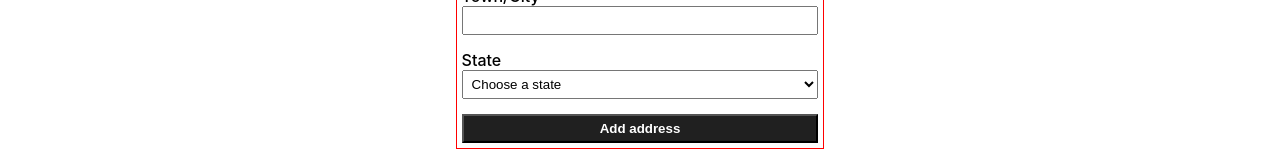
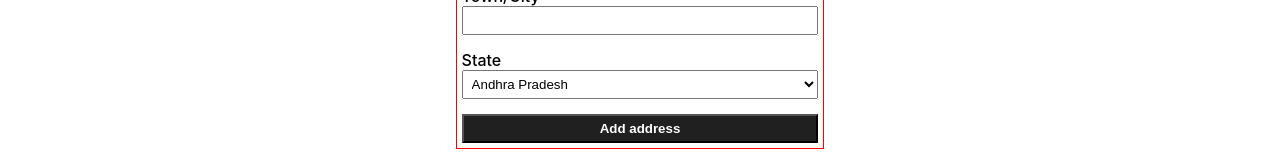
Before and after one commit to shubhamkr2/dot-and-key-project, a React (Create React App) app in the folder client/: page /shipment in a window 1280 px wide. Shown: the part 478-638 px from the top of the page. Built offline with nearby package versions, Linux system fonts and the light colour scheme; no server answers.

Commit message:
shipment form created

```diff
--- a/client/src/Pages/Shipment.jsx
+++ b/client/src/Pages/Shipment.jsx
@@ -1,47 +1,145 @@
-import React from "react";
+import React, { useState } from "react";
 import styles from "../Styles/Shipment.module.css";
 
+let initialFormData = {
+  name: "",
+  number: "",
+  flat: "",
+  area: "",
+  landmark: "",
+  pincode: "",
+  city: "",
+  state: "",
+};
+
 function Shipment() {
+  const [formData, setFormData] = useState({ ...initialFormData });
+
+  function handleChange(e) {
+    let { name, value } = e.target;
+    setFormData({ ...formData, [name]: value });
+    // console.log(e.target);
+  }
+
+  function handleSubmit(e) {
+    e.preventDefault();
+  }
+  console.log(formData);
   return (
     <div className={styles.shipment_container}>
       <div></div>
       <div className={styles.form_container}>
-        <form>
+        <form onSubmit={(e) => handleSubmit(e)}>
           <div>
             <label>Full Name</label>
-            <input type="text" />
+            <input
+              type="text"
+              name="name"
+              value={formData.name}
+              onChange={(e) => handleChange(e)}
+            />
           </div>
           <div>
             <label>Mobile Number</label>
-            <input type="text" />
+            <input
+              type="number"
+              name="number"
+              value={formData.number}
+              onChange={(e) => handleChange(e)}
+            />
           </div>
           <div>
             <label>Flat, House no., Building, Company, Apartment</label>
-            <input type="text" />
+            <input
+              type="text"
+              name="flat"
+              value={formData.flat}
+              onChange={(e) => handleChange(e)}
+            />
           </div>
           <div>
             <label>Area, Street, Sector, Village</label>
-            <input type="text" />
+            <input
+              type="text"
+              name="area"
+              value={formData.area}
+              onChange={(e) => handleChange(e)}
+            />
           </div>
           <div>
             <label>Landmark</label>
-            <input type="text" />
+            <input
+              type="text"
+              name="landmark"
+              value={formData.landmark}
+              onChange={(e) => handleChange(e)}
+            />
           </div>
           <div>
             <label>Pincode</label>
-            <input type="number" />
+            <input
+              type="number"
+              name="pincode"
+              value={formData.pincode}
+              onChange={(e) => handleChange(e)}
+            />
           </div>
           <div>
             <label>Town/City</label>
-            <input type="text" />
+            <input
+              type="text"
+              name="city"
+              value={formData.city}
+              onChange={(e) => handleChange(e)}
+            />
           </div>
           <div>
             <label>State</label>
-            <select>
-              <option>Choose a state</option>
-              <option>1</option>
-              <option>2</option>
-              <option>3</option>
+            <select
+              name="state"
+              value={formData.state}
+              onChange={(e) => handleChange(e)}
+            >
+              <option value="Andhra Pradesh">Andhra Pradesh</option>
+              <option value="Arunachal Pradesh">Arunachal Pradesh</option>
+              <option value="Assam">Assam</option>
+              <option value="Bihar">Bihar</option>
+              <option value="Chhattisgarh">Chhattisgarh</option>
+              <option value="Goa">Goa</option>
+              <option value="Gujarat">Gujarat</option>
+              <option value="Haryana">Haryana</option>
+              <option value="Himachal Pradesh">Himachal Pradesh</option>
+              <option value="Jharkhand">Jharkhand</option>
+              <option value="Karnataka">Karnataka</option>
+              <option value="Kerala">Kerala</option>
+              <option value="Madhya Pradesh">Madhya Pradesh</option>
+              <option value="Maharashtra">Maharashtra</option>
+              <option value="Manipur">Manipur</option>
+              <option value="Meghalaya">Meghalaya</option>
+              <option value="Mizoram">Mizoram</option>
+              <option value="Nagaland">Nagaland</option>
+              <option value="Odisha">Odisha</option>
+              <option value="Punjab">Punjab</option>
+              <option value="Rajasthan">Rajasthan</option>
+              <option value="Sikkim">Sikkim</option>
+              <option value="Tamil Nadu">Tamil Nadu</option>
+              <option value="Telangana">Telangana</option>
+              <option value="Tripura">Tripura</option>
+              <option value="Uttar Pradesh">Uttar Pradesh</option>
+              <option value="Uttarakhand">Uttarakhand</option>
+              <option value="West Bengal">West Bengal</option>
+              <option value="Andaman and Nicobar Islands">
+                Andaman and Nicobar Islands
+              </option>
+              <option value="Chandigarh">Chandigarh</option>
+              <option value="Dadra and Nagar Haveli and Daman and Diu">
+                Dadra and Nagar Haveli and Daman and Diu
+              </option>
+              <option value="Lakshadweep">Lakshadweep</option>
+              <option value="Delhi">Delhi</option>
+              <option value="Puducherry">Puducherry</option>
+              <option value="Ladakh">Ladakh</option>
+              <option value="Jammu and Kashmir">Jammu and Kashmir</option>
             </select>
           </div>
           <button>Add address</button>
```
